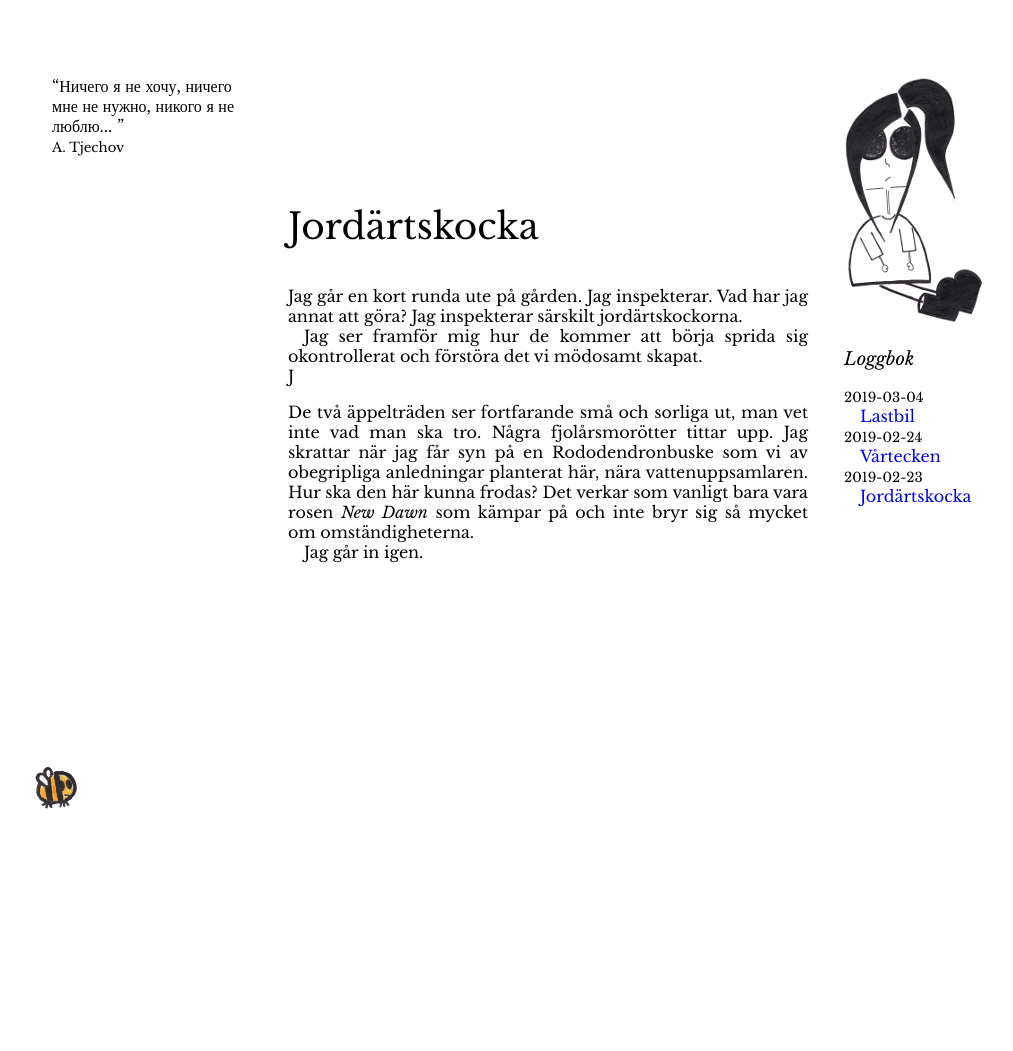
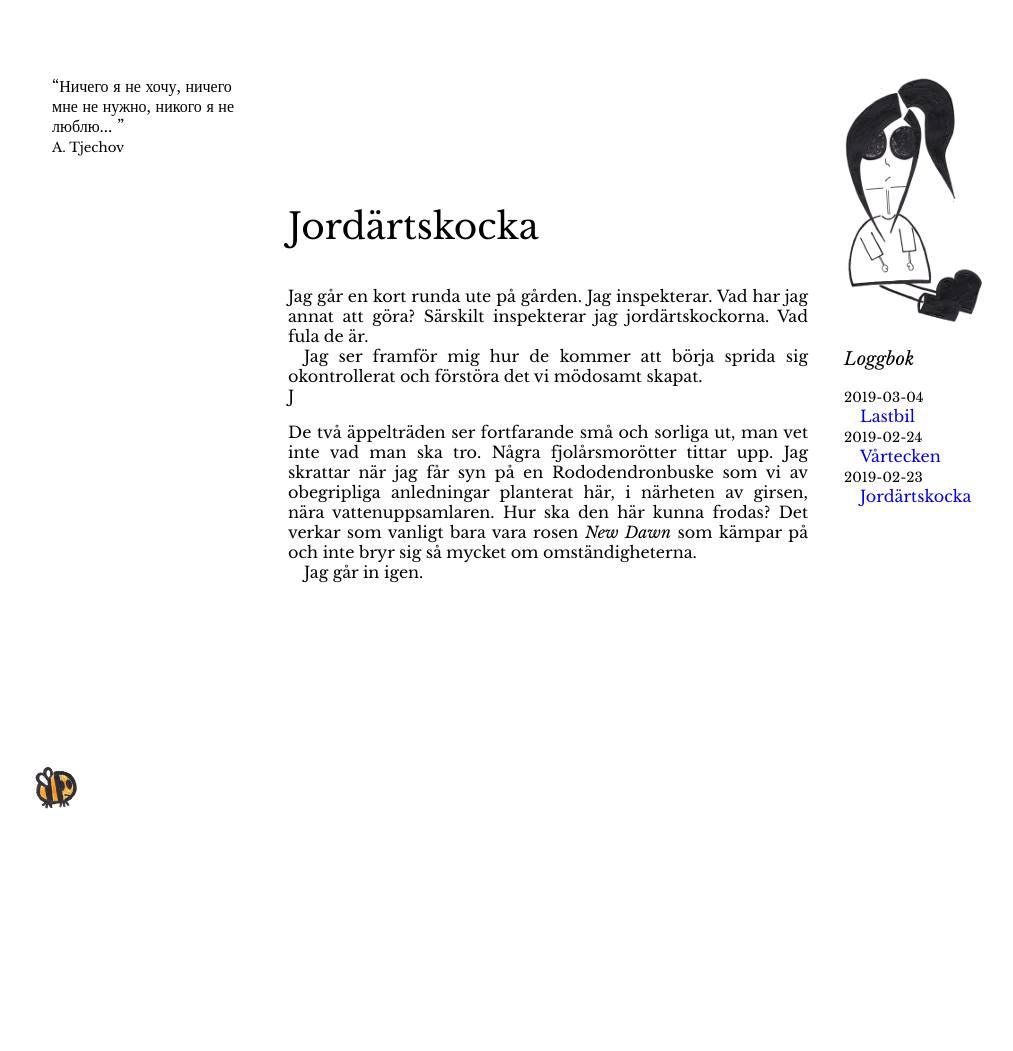
Before and after one commit to amandasandberg/amandasandberg.github.io, a Jekyll site: the page built from _posts/2019-02-23-jordarta.md, in a window 1280 px wide. Shown: the whole page, without its empty margins (92-1105 px from the left). Built offline with Jekyll 4.4.1, drawn with Linux system fonts in a browser that asks for light colours.

Commit message:
Update 2019-02-23-jordarta.md

```diff
--- a/_posts/2019-02-23-jordarta.md
+++ b/_posts/2019-02-23-jordarta.md
@@ -5,10 +5,10 @@ title: "Jordärtskocka"
 
 Jag går en kort runda ute på gården. Jag inspekterar.
 Vad har jag annat att göra?
-Jag inspekterar särskilt jordärtskockorna.
+Särskilt inspekterar jag jordärtskockorna. Vad fula de är.
 <span>Jag ser framför mig hur de kommer att börja sprida sig okontrollerat och förstöra det vi mödosamt skapat.</span> J
 
 
- De två äppelträden ser fortfarande små och sorliga ut, man vet inte vad man ska tro. Några fjolårsmorötter tittar upp. Jag skrattar när jag får syn på en Rododendronbuske som vi av obegripliga anledningar planterat här, nära vattenuppsamlaren. Hur ska den här kunna frodas?
+ De två äppelträden ser fortfarande små och sorliga ut, man vet inte vad man ska tro. Några fjolårsmorötter tittar upp. Jag skrattar när jag får syn på en Rododendronbuske som vi av obegripliga anledningar planterat här, i närheten av girsen, nära vattenuppsamlaren. Hur ska den här kunna frodas?
  Det verkar som vanligt bara vara rosen _New Dawn_ som kämpar på och inte bryr sig så mycket om omständigheterna.
  <span>Jag går in igen.</span>
```
